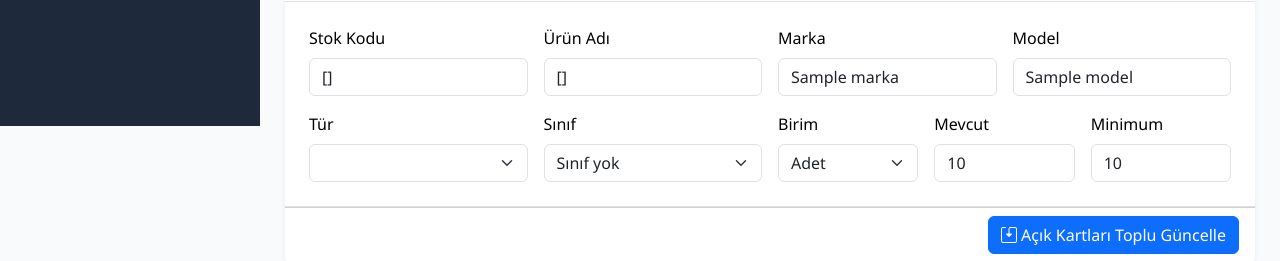
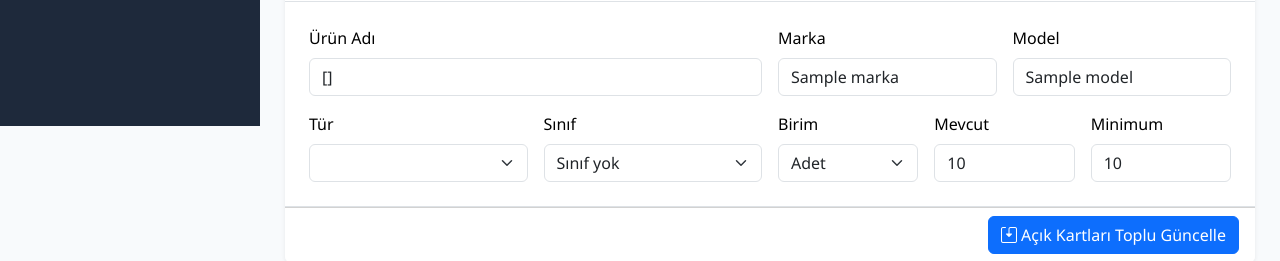
Before and after one commit to ulucam/muys-fastapi, a FastAPI app: template app/templates/stok/urunler.html in a window 1280 px wide, after a click that opens the changed part. Shown: the part 674-935 px from the top of the page. Run offline with FastAPI, Linux system fonts and the light colour scheme; the template is opened without the code that fills it: most values are stand-ins (such as "Sample title", 1, 10 or a date in 2020); grey boxes marked "Sample" are stand-in pictures; lists and menus that the app fills with data are empty.

Commit message:
Update urunler.html

```diff
--- a/app/templates/stok/urunler.html
+++ b/app/templates/stok/urunler.html
@@ -99,8 +99,7 @@
         <div class="card-header bg-white"><strong><i class="bi bi-plus-circle me-1"></i> Yeni Hammadde / Stok Kartı</strong></div>
         <div class="card-body"><form method="post" action="/urunler">
             <fieldset class="row g-3 border-0 p-0 m-0" {% if not kurulum.hammadde_eklenebilir %}disabled{% endif %}>
-            <div class="col-12 col-md-3"><label class="form-label">Stok Kodu</label><input class="form-control" name="kodu" required></div>
-            <div class="col-12 col-md-5"><label class="form-label">Ürün Adı</label><input class="form-control" name="adi" required></div>
+            <div class="col-12 col-md-8"><label class="form-label">Ürün Adı</label><input class="form-control" name="adi" required></div>
             <div class="col-6 col-md-2"><label class="form-label">Marka</label><input class="form-control" name="marka"></div>
             <div class="col-6 col-md-2"><label class="form-label">Model</label><input class="form-control" name="model"></div>
             <div class="col-12 col-md-3"><label class="form-label">Tür</label><select class="form-select" name="stok_urun_turu_id" required><option value="">Tür seçin</option>{% for tur in turler if tur.aktif %}<option value="{{ tur.id }}">{{ tur.adi }}</option>{% endfor %}</select></div>
@@ -131,8 +130,8 @@
                 </tr>
                 <tr class="collapse bg-light stok-kart-detayi" id="urunDetay{{ urun.id }}"><td colspan="3" class="p-0"><div class="p-3 p-md-4"><div class="row g-3">
                     <input type="hidden" name="urun_idleri" value="{{ urun.id }}" data-toplu-alan disabled>
-                    <div class="col-6 col-md-3"><label class="form-label">Stok Kodu</label><input class="form-control" name="urun_{{ urun.id }}_kodu" value="{{ urun.kodu }}" data-toplu-alan disabled required></div>
-                    <div class="col-6 col-md-3"><label class="form-label">Ürün Adı</label><input class="form-control" name="urun_{{ urun.id }}_adi" value="{{ urun.adi }}" data-toplu-alan disabled required></div>
+                    <input type="hidden" name="urun_{{ urun.id }}_kodu" value="{{ urun.kodu }}" data-toplu-alan disabled>
+                    <div class="col-12 col-md-6"><label class="form-label">Ürün Adı</label><input class="form-control" name="urun_{{ urun.id }}_adi" value="{{ urun.adi }}" data-toplu-alan disabled required></div>
                     <div class="col-6 col-md-3"><label class="form-label">Marka</label><input class="form-control" name="urun_{{ urun.id }}_marka" value="{{ urun.marka or '' }}" data-toplu-alan disabled></div>
                     <div class="col-6 col-md-3"><label class="form-label">Model</label><input class="form-control" name="urun_{{ urun.id }}_model" value="{{ urun.model or '' }}" data-toplu-alan disabled></div>
                     <div class="col-6 col-md-3"><label class="form-label">Tür</label><select class="form-select" name="urun_{{ urun.id }}_tur_id" data-toplu-alan disabled required>{% for tur in turler if tur.aktif %}<option value="{{ tur.id }}" {% if tur.id == urun.stok_urun_turu_id %}selected{% endif %}>{{ tur.adi }}</option>{% endfor %}</select></div>
```
